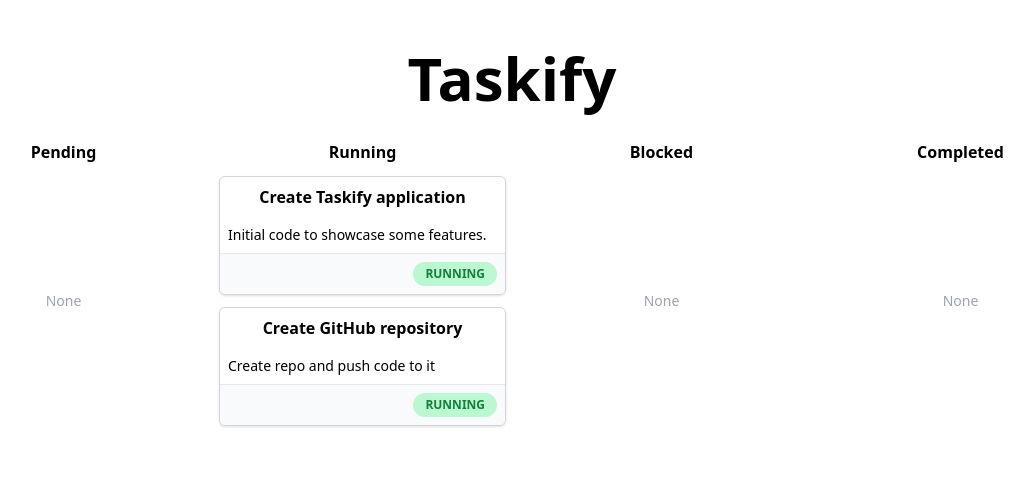
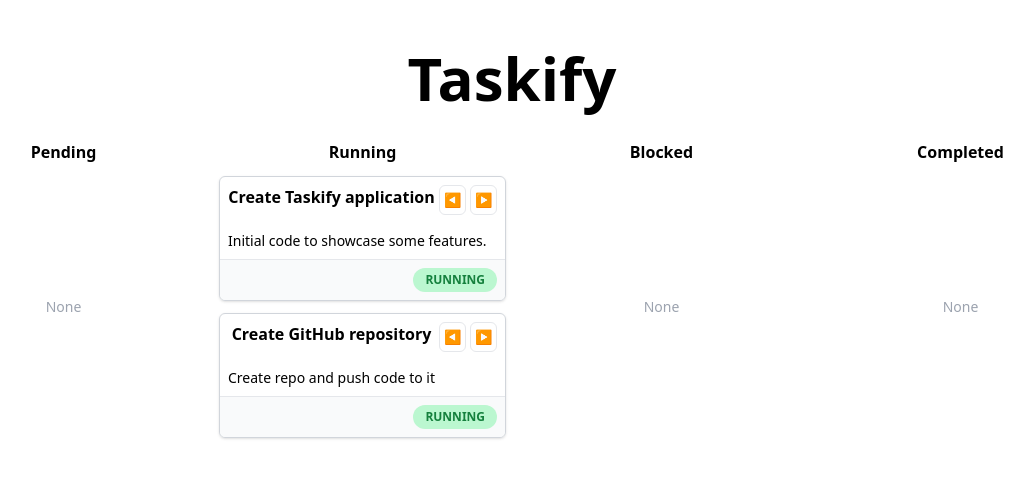
Before and after one commit to hrohden/taskify-frontend, a React (Vite) app: page / in a window 1280 px wide. Shown: the top 478 px of the page, without its empty margins (128-1162 px from the left). Built offline with nearby package versions, Linux system fonts and the light colour scheme.

Commit message:
Adds buttons to move tasks

```diff
--- a/src/TaskCard.tsx
+++ b/src/TaskCard.tsx
@@ -1,15 +1,28 @@
 import { Task } from "./Task";
 
 const TaskStatus = ({ status }: { status: string }) => {
-  const styles = {
-    PENDING: { text: "text-slate-700", background: "bg-slate-200" },
-    RUNNING: { text: "text-green-700", background: "bg-green-200" },
-    BLOCKED: { text: "text-red-700", background: "bg-red-200" },
-    COMPLETED: { text: "text-purple-700", background: "bg-purple-200" },
-  };
+  const styles = [
+    {
+      status: "PENDING",
+      styles: { text: "text-slate-700", background: "bg-slate-200" },
+    },
+    {
+      status: "RUNNING",
+      styles: { text: "text-green-700", background: "bg-green-200" },
+    },
+    {
+      status: "BLOCKED",
+      styles: { text: "text-red-700", background: "bg-red-200" },
+    },
+    {
+      status: "COMPLETED",
+      styles: { text: "text-purple-700", background: "bg-purple-200" },
+    },
+  ];
+  const selectedStyle = styles.find((s) => s.status === status)!.styles;
   return (
     <span
-      className={`rounded-full ${styles[status].background} px-3 py-1 text-xs font-semibold ${styles[status].text}`}
+      className={`rounded-full ${selectedStyle.background} px-3 py-1 text-xs font-semibold ${selectedStyle.text}`}
     >
       {status}
     </span>
@@ -19,8 +32,14 @@
 const TaskCard = ({ task }: { task: Task }) => {
   return (
     <div className="flex w-full flex-col rounded-md border border-gray-300 shadow">
-      <div className="flex w-full justify-center rounded-t-md p-2 font-semibold">
-        {task.title}
+      <div className="flex w-full justify-stretch gap-1 rounded-t-md p-2 font-semibold">
+        <div className="w-full text-center">{task.title}</div>
+        <button className="w-8 rounded-md border border-gray-200 p-1 text-sm text-gray-400">
+          ◀
+        </button>
+        <button className="w-8 rounded-md border border-gray-200 p-1 text-sm text-gray-400">
+          ▶
+        </button>
       </div>
       <div className="w-full p-2 text-sm">{task.description}</div>
       <div className="flex w-full justify-end rounded-b-md border-t border-t-gray-200 bg-gray-50 p-2">
```
